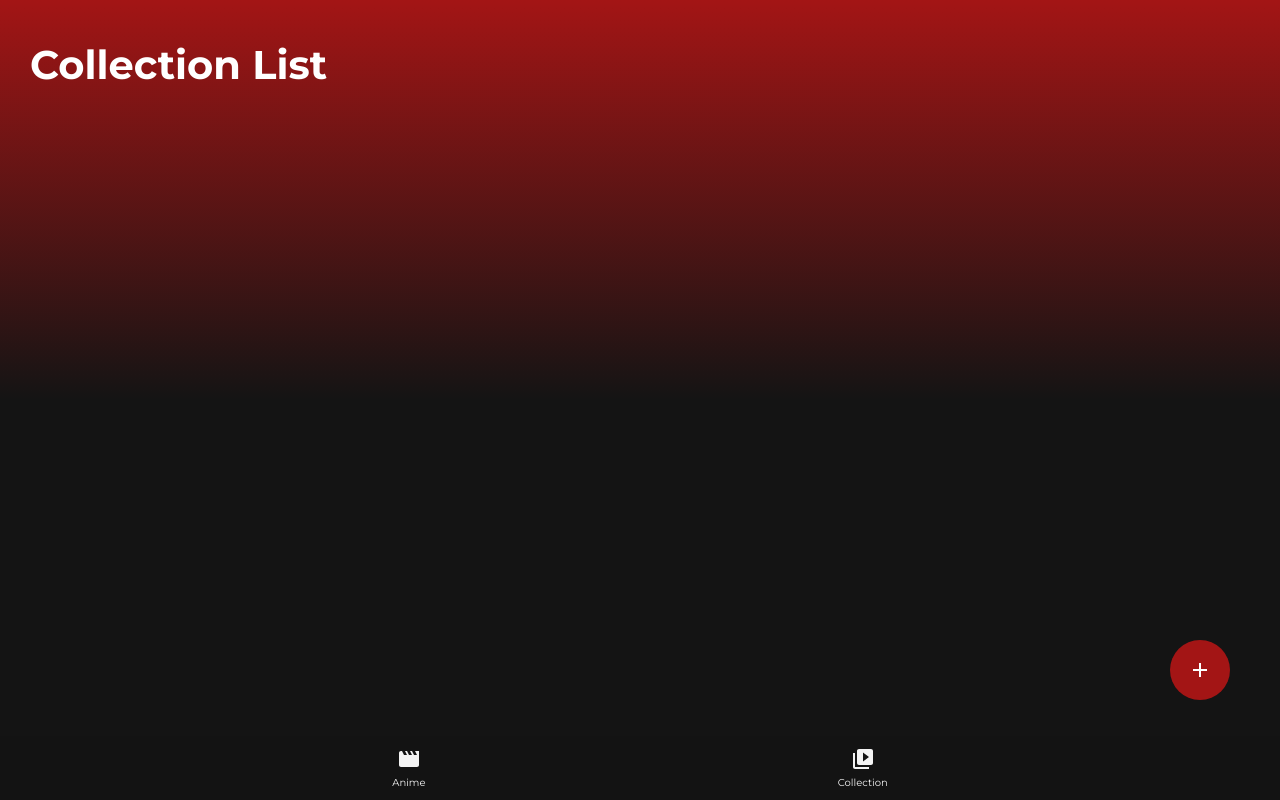
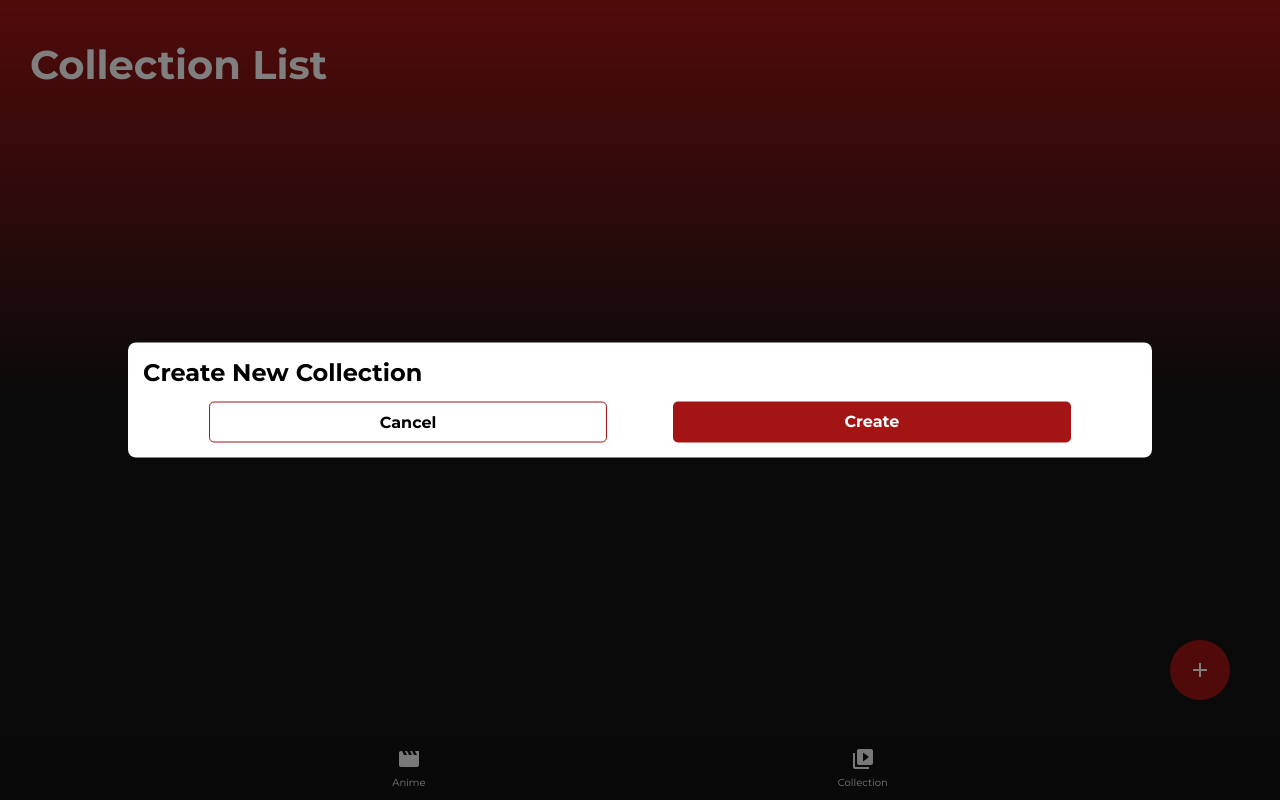
Before and after one commit to mfauzanalg/anilist, a React (Create React App) app: page /collection in a window 1280 px wide. Both pictures are taken after a click on the element 1200 px from the left and 670 px from the top of the page. Built offline with nearby package versions, Linux system fonts and the light colour scheme.

Commit message:
modal component

```diff
--- a/src/components/AnimeCard/styled.js
+++ b/src/components/AnimeCard/styled.js
@@ -2,7 +2,7 @@ import styled from "@emotion/styled";
 
 export const AnimeCardContainer = styled.div`
   width: 150px;
-  margin: 10px 8px;
+  margin: 5px 8px;
   position: relative;
 `
 
--- a/src/components/Button/index.js
+++ b/src/components/Button/index.js
@@ -1,11 +1,16 @@
-import { PrimaryButton } from './styled';
+import { PrimaryButton, SecondaryButton } from './styled';
 
-const Button = ({ type, text }) => {
-  return (
-    <PrimaryButton>
-      {text}
+const Button = ({ type, children, onClick }) => {
+  if (type === 'primary') {
+    return <PrimaryButton onClick={onClick}>
+      {children}
     </PrimaryButton>
-  )
+  }
+  else {
+    return <SecondaryButton onClick={onClick}>
+      {children}
+    </SecondaryButton>
+  }
 }
 
 export default Button;
--- a/src/components/Button/styled.js
+++ b/src/components/Button/styled.js
@@ -2,10 +2,24 @@ import styled from '@emotion/styled'
 
 export const PrimaryButton = styled.div`
   cursor: pointer;
-  border: 1px solid red;
   padding: 10px;
   border-radius: 5px;
   font-size: 16px;
-  font-weight: 500;
+  font-weight: bold;
   background-color: #a31515;
+  color: white;
+  width: 40%;
+  text-align: center;
 `
+
+export const SecondaryButton = styled.div`
+  cursor: pointer;
+  border: 1px solid #a31515;
+  padding: 10px;
+  border-radius: 5px;
+  font-size: 16px;
+  font-weight: bold;
+  background-color: white;
+  width: 40%;
+  text-align: center;
+`
--- a/src/components/FloatingButton/index.js
+++ b/src/components/FloatingButton/index.js
@@ -1,9 +1,9 @@
 import { ButtonContainer } from './styled'
 import AddIcon from '@mui/icons-material/Add';
 
-const FloatingButton = () => {
+const FloatingButton = ({ onClick }) => {
   return (
-    <ButtonContainer>
+    <ButtonContainer onClick={onClick}>
       <AddIcon />
     </ButtonContainer>
   )
--- a/src/components/HomePoster/index.js
+++ b/src/components/HomePoster/index.js
@@ -6,7 +6,7 @@ import { useState, useEffect } from 'react';
 const HomePoster = () => {
   const [poster, setPoster] = useState();
 
-  const { loading, error, data } = useQuery(GET_ONE_ANIME, {
+  const { data } = useQuery(GET_ONE_ANIME, {
     variables: { id: 1 }
   })
 
@@ -23,6 +23,7 @@ const HomePoster = () => {
           <ImageContainer>
             <Poster
               src={poster?.coverImage?.extraLarge}
+              // src={poster?.bannerImage}
               alt='Poster'
             />
           </ImageContainer>
--- a/src/components/HomePoster/styled.js
+++ b/src/components/HomePoster/styled.js
@@ -2,6 +2,8 @@ import styled from "@emotion/styled";
 
 export const Poster = styled.img`
   width: 100%;
+  height: 50vh;
+  object-fit: cover;
   position: relative;
 `
 
--- /dev/null
+++ b/src/components/Modal/index.js
@@ -0,0 +1,27 @@
+import * as React from 'react';
+import Modal from '@mui/material/Modal';
+import { BoxModal, ChildrenContainer, Title } from './styled';
+
+const CustomModal = ({ children, title, open, setOpen }) => {
+  const handleClose = () => setOpen(false);
+
+  return (
+    <div>
+      <Modal
+        open={open}
+        onClose={handleClose}
+      >
+        <BoxModal>
+          <Title>
+            {title}
+          </Title>
+          <ChildrenContainer>
+            {children}
+          </ChildrenContainer>
+        </BoxModal>
+      </Modal>
+    </div>
+  );
+}
+
+export default CustomModal;
--- /dev/null
+++ b/src/components/Modal/styled.js
@@ -0,0 +1,22 @@
+import styled from '@emotion/styled'
+
+export const BoxModal = styled.div`
+  position: absolute;
+  top: 50%;
+  left: 50%;
+  transform: translate(-50%, -50%);
+  width: 80%;
+  background: white;
+  padding: 15px;
+  border-radius: 8px;
+  outline: 0;
+`
+
+export const Title = styled.div`
+  font-size: 24px;
+  font-weight: bold;
+`
+
+export const ChildrenContainer = styled.div`
+  margin-top: 15px;
+`
--- a/src/pages/CollectionListPage/index.js
+++ b/src/pages/CollectionListPage/index.js
@@ -1,19 +1,18 @@
-import { CollectionListContainer, ComponentContainer, Title } from './styled'
+import { ButtonContainer, CollectionListContainer, ComponentContainer, Title } from './styled'
 import CollectionCard from '../../components/CollectionCard'
 import { CollectionContext } from '../../context/CollectionContext'
-import { useContext } from 'react'
+import { useContext, useState } from 'react'
 import FloatingButton from '../../components/FloatingButton'
+import Modal from '../../components/Modal'
+import Button from '../../components/Button'
 
 const CollectionListPage = () => {
   const { collections, addNewCollection } = useContext(CollectionContext)
-
-  const addCollection = () => {
-    addNewCollection('Saya')
-  }
+  const [isOpenCreateModal, setIsOpenCreateModal] = useState(false);
 
   return (
     <ComponentContainer>
-      <Title onClick={addCollection}>
+      <Title>
         Collection List
       </Title>
       <CollectionListContainer>
@@ -25,7 +24,20 @@ const CollectionListPage = () => {
           })
         }
       </CollectionListContainer>
-      <FloatingButton />
+      <FloatingButton onClick={() => setIsOpenCreateModal(true)} />
+
+      {/* Modals */}
+      <Modal title='Create New Collection' open={isOpenCreateModal} setOpen={setIsOpenCreateModal}>
+        <ButtonContainer>
+          <Button type={'secondary'} onClick={() => console.log('a')}>
+            Cancel
+          </Button>
+          <Button type={'primary'} onClick={() => console.log('b')}>
+            Create
+          </Button>
+        </ButtonContainer>
+      </Modal>
+
     </ComponentContainer>
   )
 }
--- a/src/pages/CollectionListPage/styled.js
+++ b/src/pages/CollectionListPage/styled.js
@@ -26,4 +26,5 @@ export const CollectionListContainer = styled.div`
 export const ButtonContainer = styled.div`
   display: flex;
   margin-top: 5px;
+  justify-content: space-evenly;
 `
```
Also changed, not shown: src/components/Input/index.js (added).
